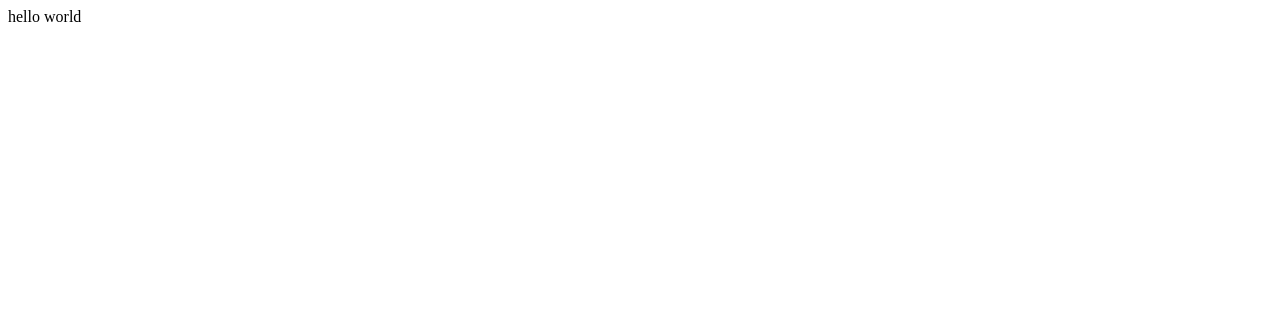
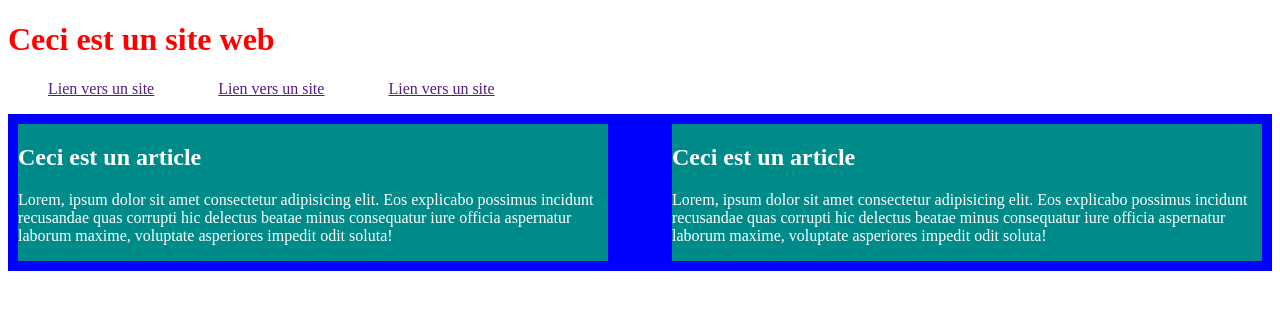
Before and after one commit to davidjbrodeur/pratique_examen, a plain HTML site: page index.html in a window 1280 px wide. Drawn offline with Linux system fonts and the light colour scheme.

Commit message:
examen prêt

```diff
--- a/index.html
+++ b/index.html
@@ -5,8 +5,60 @@
     <meta http-equiv="X-UA-Compatible" content="IE=edge" />
     <meta name="viewport" content="width=device-width, initial-scale=1.0" />
     <title>Pratique d'examen H2023</title>
+    <style>
+      ul {
+        list-style-type: none;
+        display: flex;
+        gap: 5vw;
+      }
+      main {
+        display: flex;
+        gap: 5vw;
+      }
+      h1 {
+        color: red;
+      }
+      main {
+        background-color: blue;
+        color: white;
+        padding: 10px;
+      }
+      article {
+        background-color: darkcyan;
+        color: white;
+      }
+    </style>
   </head>
   <body>
-    hello world
+    <header>
+      <h1>Ceci est un site web</h1>
+      <nav>
+        <ul>
+          <li><a href="">Lien vers un site</a></li>
+          <li><a href="">Lien vers un site</a></li>
+          <li><a href="">Lien vers un site</a></li>
+        </ul>
+      </nav>
+    </header>
+    <main>
+      <article>
+        <h2>Ceci est un article</h2>
+        <p>
+          Lorem, ipsum dolor sit amet consectetur adipisicing elit. Eos
+          explicabo possimus incidunt recusandae quas corrupti hic delectus
+          beatae minus consequatur iure officia aspernatur laborum maxime,
+          voluptate asperiores impedit odit soluta!
+        </p>
+      </article>
+      <article>
+        <h2>Ceci est un article</h2>
+        <p>
+          Lorem, ipsum dolor sit amet consectetur adipisicing elit. Eos
+          explicabo possimus incidunt recusandae quas corrupti hic delectus
+          beatae minus consequatur iure officia aspernatur laborum maxime,
+          voluptate asperiores impedit odit soluta!
+        </p>
+      </article>
+    </main>
   </body>
 </html>
```
